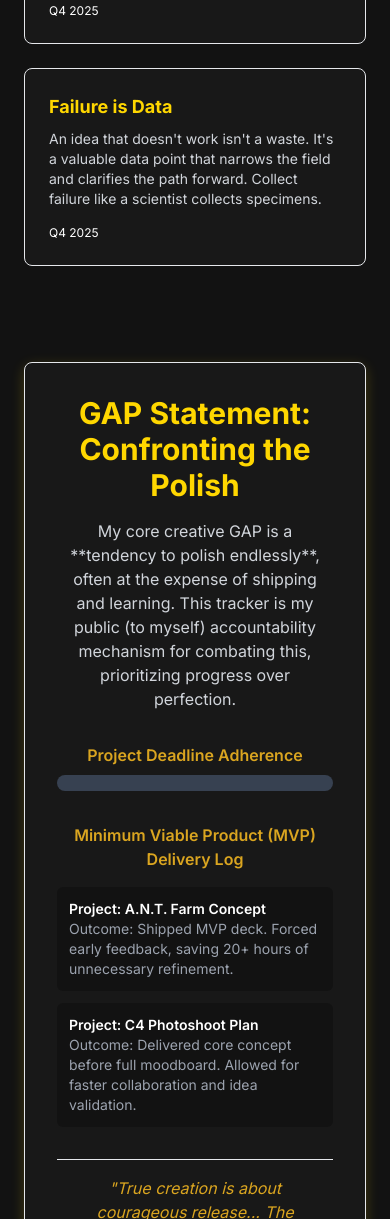
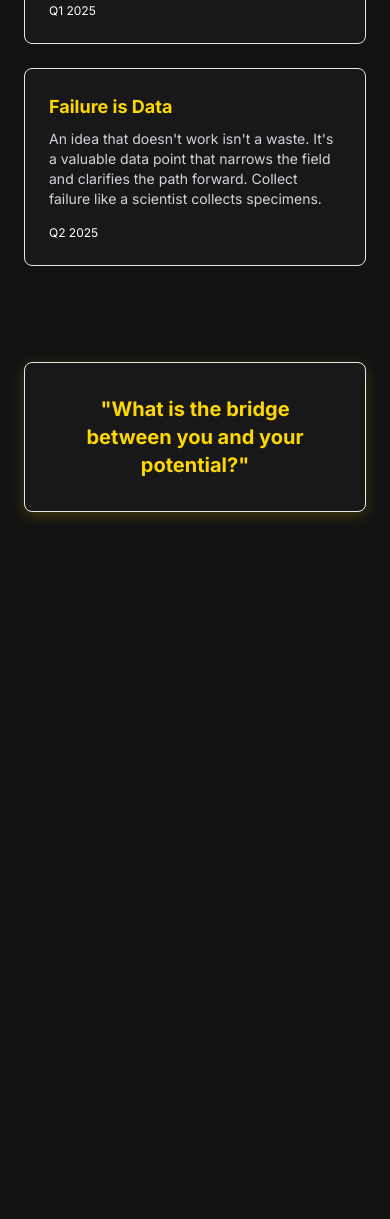
Before and after one commit to kruthana1/mycoretwin, a plain HTML site: page index.html in a window 390 px wide. Shown: the part 5442-6661 px from the top of the page. After the commit the page ends 6098 px from the top, so only its background shows below. Drawn offline with nearby package versions, Linux system fonts and the light colour scheme.

Commit message:
Update index.html

```diff
--- a/index.html
+++ b/index.html
@@ -10,7 +10,7 @@
     <link rel="preconnect" href="https://fonts.gstatic.com" crossorigin>
     <link href="https://fonts.googleapis.com/css2?family=Inter:wght@300;400;500;600;700;800&display=swap" rel="stylesheet">
     <!-- Chosen Palette: Black & Gold -->
-    <!-- Application Structure Plan: The SPA is designed as a single-page, scrollable dashboard. The information architecture prioritizes a top-down narrative flow, starting with the core philosophy (Prime Oath), moving to analytical insights (Creative Dashboard), historical evidence (Truth Card Archive), self-accountability (GAP Tracker), and finally, context (Reflections & Credits). This non-linear dashboard structure was chosen over a rigid, chapter-by-chapter format to allow users to quickly access the most dynamic, data-driven parts of the manifesto, reflecting the living, breathing nature of the C.O.R.E. system. Key interactions include clickable-reveal text, chart hovers for deep-dive data, and dynamic card filtering. -->
+    <!-- Application Structure Plan: The SPA is designed as a single-page, scrollable dashboard. The information architecture prioritizes a top-down narrative flow, starting with the core philosophy (Prime Oath), moving to analytical insights (Creative Dashboard), historical evidence (Truth Card Archive), and finally, a reflective reminder before the final context. This non-linear dashboard structure was chosen over a rigid, chapter-by-chapter format to allow users to quickly access the most dynamic, data-driven parts of the manifesto, reflecting the living, breathing nature of the C.O.R.E. system. Key interactions include clickable-reveal text, chart hovers for deep-dive data, and dynamic card filtering. -->
     <!-- Visualization & Content Choices: Data from the Source Report (the Codex) is presented with specific goals. Music/Location data's goal is to COMPARE creative conditions, realized through a Chart.js Bar Chart and a custom HTML/CSS Heatmap for clear visual comparison. VOJ/Risk data's goal is to show CHANGE over time, best represented by a Chart.js Line Chart and a Doughnut Chart (for the meter), which excel at showing trends and progress. The Truth Cards' goal is to ORGANIZE historical insights, achieved with a filterable HTML grid. This structure supports the user's journey from high-level philosophy to granular, evidence-based analysis. -->
     <!-- CONFIRMATION: NO SVG graphics used. NO Mermaid JS used. -->
     <style>
@@ -43,7 +43,6 @@
                 <a href="#oath" class="hover:text-gold-primary transition-colors duration-300">Prime Oath</a>
                 <a href="#dashboard" class="hover:text-gold-primary transition-colors duration-300">Dashboard</a>
                 <a href="#archive" class="hover:text-gold-primary transition-colors duration-300">Archive</a>
-                <a href="#gap" class="hover:text-gold-primary transition-colors duration-300">GAP</a>
             </div>
             <button id="mobile-menu-button" class="md:hidden text-white">
                 <svg class="w-6 h-6" fill="none" stroke="currentColor" viewBox="0 0 24 24" xmlns="http://www.w3.org/2000/svg"><path stroke-linecap="round" stroke-linejoin="round" stroke-width="2" d="M4 6h16M4 12h16m-7 6h7"></path></svg>
@@ -54,7 +53,6 @@
             <a href="#oath" class="block py-2 hover:text-gold-primary transition-colors duration-300">Prime Oath</a>
             <a href="#dashboard" class="block py-2 hover:text-gold-primary transition-colors duration-300">Dashboard</a>
             <a href="#archive" class="block py-2 hover:text-gold-primary transition-colors duration-300">Archive</a>
-            <a href="#gap" class="block py-2 hover:text-gold-primary transition-colors duration-300">GAP</a>
         </div>
     </header>
 
@@ -164,32 +162,10 @@
             </div>
         </section>
 
-        <!-- Section 4: GAP Statement -->
-        <section id="gap" class="mb-24">
-            <div class="bg-[#181818] p-8 rounded-lg border border-gold-secondary/20 shadow-gold">
-                <h2 class="text-3xl font-bold text-center text-gold-primary mb-4">GAP Statement: Confronting the Polish</h2>
-                <p class="text-center max-w-2xl mx-auto text-gray-300 mb-8">My core creative GAP is a **tendency to polish endlessly**, often at the expense of shipping and learning. This tracker is my public (to myself) accountability mechanism for combating this, prioritizing progress over perfection.</p>
-
-                <h4 class="font-semibold text-gold-secondary text-center mb-2">Project Deadline Adherence</h4>
-                <div class="w-full bg-gray-700 rounded-full h-4 mb-8">
-                    <div class="bg-gradient-to-r from-gold-secondary to-gold-primary h-4 rounded-full" style="width: 75%"></div>
-                </div>
-
-                <h4 class="font-semibold text-gold-secondary text-center mb-4">Minimum Viable Product (MVP) Delivery Log</h4>
-                <div class="max-w-md mx-auto space-y-3">
-                    <div class="bg-[#121212] p-3 rounded-md text-sm">
-                        <p class="font-semibold text-white">Project: A.N.T. Farm Concept</p>
-                        <p class="text-gray-400">Outcome: Shipped MVP deck. Forced early feedback, saving 20+ hours of unnecessary refinement.</p>
-                    </div>
-                    <div class="bg-[#121212] p-3 rounded-md text-sm">
-                        <p class="font-semibold text-white">Project: C4 Photoshoot Plan</p>
-                        <p class="text-gray-400">Outcome: Delivered core concept before full moodboard. Allowed for faster collaboration and idea validation.</p>
-                    </div>
-                </div>
-
-                <div class="text-center mt-8 p-4 border-t border-gold-secondary/20">
-                     <p class="text-gold-secondary italic">"True creation is about courageous release... The friction produces the fire."</p>
-                </div>
+        <!-- Section 4: Potential Reminder -->
+        <section id="potential-reminder" class="text-center my-24">
+            <div class="p-8 bg-[#181818] rounded-lg border border-gold-secondary/20 shadow-gold max-w-3xl mx-auto">
+                <p class="text-xl md:text-2xl font-bold text-gold-primary">"What is the bridge between you and your potential?"</p>
             </div>
         </section>
 
@@ -260,10 +236,10 @@ document.addEventListener('DOMContentLoaded', function() {
         { id: 2, title: "Ritual Over Inspiration", content: "Creativity isn't a passive waiting game. It's a cultivation. Consistent, intentional ritual breathes life into intention and invites the muse, rather than depending on its unpredictable arrival.", date: "Q1 2025", category: "process" },
         { id: 3, title: "Embrace the Burn", content: "Letting go of an outdated truth isn't failure; it's growth. The act of 'burning' a card is a necessary sacrifice to prevent stagnation and make space for a more evolved understanding.", date: "Q2 2025", category: "mindset" },
         { id: 4, title: "The VOJ as a Consultant", content: "The Voice of Judgment isn't an enemy to be silenced, but a skeptical consultant to be managed. Harness its analytical power for refinement, but never let it veto raw ideation.", date: "Q2 2025", category: "mindset" },
-        { id: 5, title: "Data is Self-Knowledge", content: "Tracking my own creative process (flow, location, music) isn't just an exercise. It is the act of transforming implicit intuition into explicit, actionable knowledge. Know thyself, create better.", date: "Q3 2025", category: "process" },
-        { id: 6, title: "Ship to Learn", content: "Endless polishing is a form of fear. Shipping an 80% solution to learn from real-world interaction is more valuable than perfecting a 100% solution in a vacuum. This directly combats my GAP.", date: "Q3 2025", category: "failure" },
-        { id: 7, title: "Physicality Anchors Belief", content: "The tactile nature of the relic—the weight of the metal card, the texture of the paper—grounds abstract principles in physical reality, making them more potent and harder to ignore.", date: "Q4 2025", category: "breakthrough" },
-        { id: 8, title: "Failure is Data", content: "An idea that doesn't work isn't a waste. It's a valuable data point that narrows the field and clarifies the path forward. Collect failure like a scientist collects specimens.", date: "Q4 2025", category: "failure" },
+        { id: 5, title: "Data is Self-Knowledge", content: "Tracking my own creative process (flow, location, music) isn't just an exercise. It is the act of transforming implicit intuition into explicit, actionable knowledge. Know thyself, create better.", date: "Q1 2025", category: "process" },
+        { id: 6, title: "Ship to Learn", content: "Endless polishing is a form of fear. Shipping an 80% solution to learn from real-world interaction is more valuable than perfecting a 100% solution in a vacuum. This directly combats my GAP.", date: "Q2 2025", category: "failure" },
+        { id: 7, title: "Physicality Anchors Belief", content: "The tactile nature of the relic—the weight of the metal card, the texture of the paper—grounds abstract principles in physical reality, making them more potent and harder to ignore.", date: "Q1 2025", category: "breakthrough" },
+        { id: 8, title: "Failure is Data", content: "An idea that doesn't work isn't a waste. It's a valuable data point that narrows the field and clarifies the path forward. Collect failure like a scientist collects specimens.", date: "Q2 2025", category: "failure" },
     ];
 
     const musicCtx = document.getElementById('musicImpactChart').getContext('2d');
```
